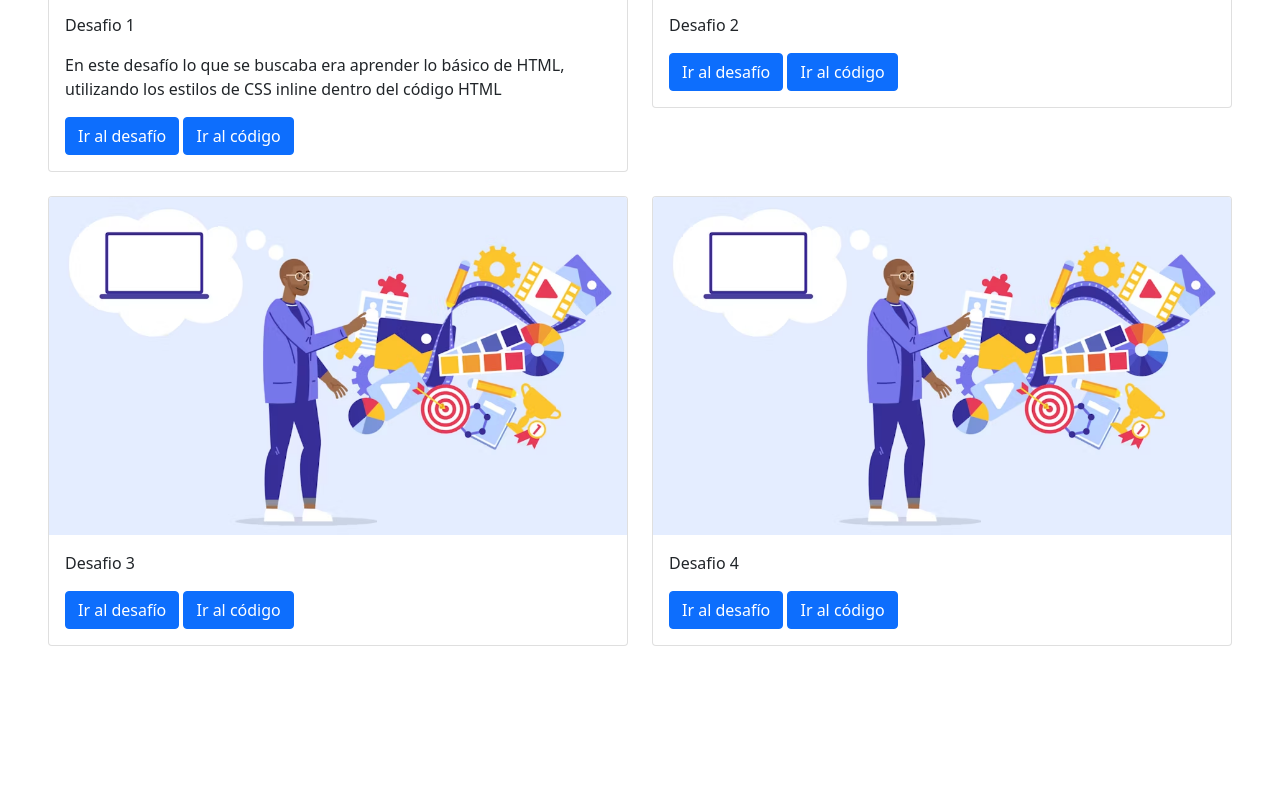
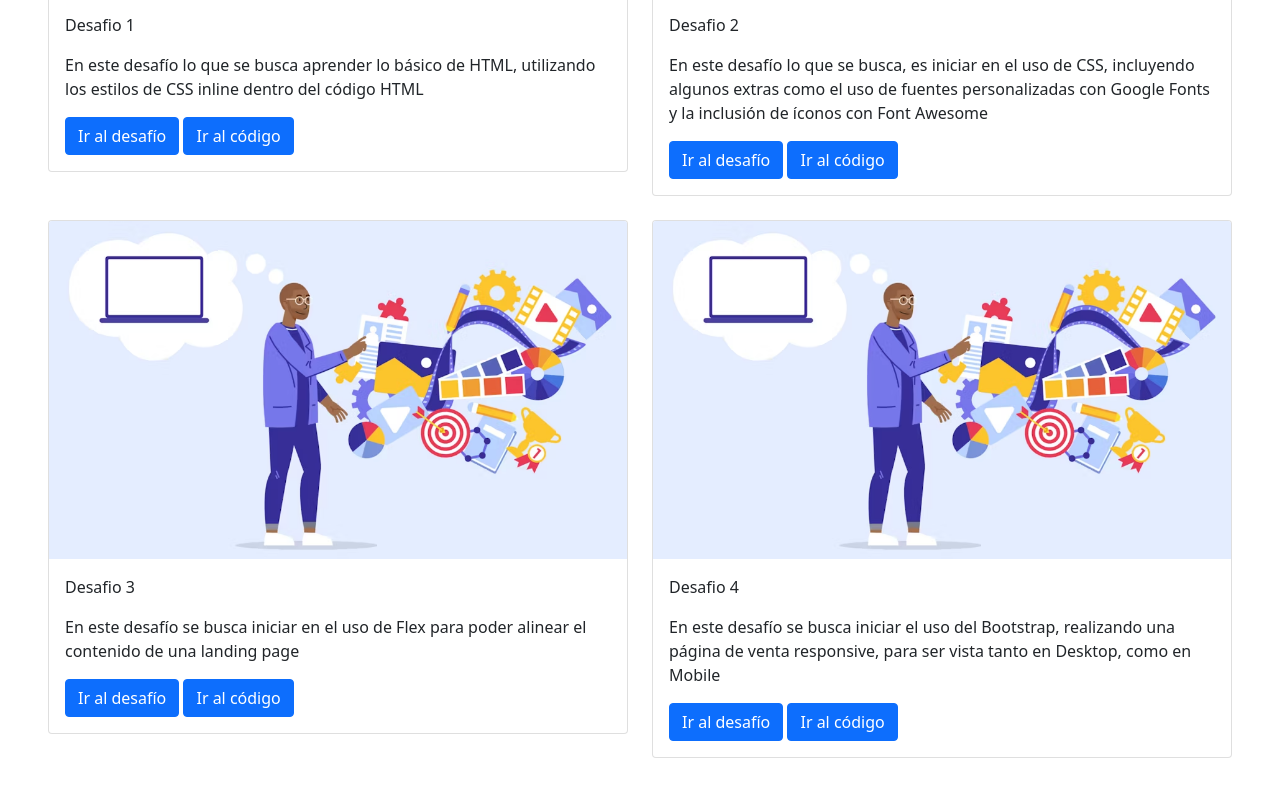
Before and after one commit to Gab0Jorq/gjorquera.github.io, a plain HTML site: page index.html in a window 1280 px wide. Shown: the part 687-1484 px from the top of the page. Before the commit the page ends 1381 px from the top, so only its background shows below. Drawn offline with nearby package versions, Linux system fonts and the light colour scheme.

Commit message:
links actualizados

```diff
--- a/index.html
+++ b/index.html
@@ -57,7 +57,7 @@
                         <img src="assets/img/portfolio.avif" class="card-img-top" alt="foto referencial portafolio">
                         <div class="card-body">
                             <p class="card-text">Desafio 1</p>
-                            <p>En este desafío lo que se buscaba era aprender lo básico de HTML, utilizando los estilos
+                            <p>En este desafío lo que se busca aprender lo básico de HTML, utilizando los estilos
                                 de CSS inline dentro del código HTML</p>
                             <a href="desafio_1/index.html" class="btn btn-primary" target="_blank">Ir al desafío</a>
                             <a href="https://github.com/Gab0Jorq/gjorquera.github.io/tree/main/desafio_1" class="btn btn-primary" target="_blank">Ir al código</a>
@@ -71,8 +71,9 @@
                         <img src="assets/img/portfolio.avif" class="card-img-top" alt="funda surfboard">
                         <div class="card-body">
                             <p class="card-text">Desafio 2</p>
-                            <a href="desafio_1/index.html" class="btn btn-primary" target="_blank">Ir al desafío</a>
-                            <a href="https://github.com/Gab0Jorq/gjorquera.github.io/tree/main/desafio_1" class="btn btn-primary" target="_blank">Ir al código</a>
+                            <p>En este desafío lo que se busca, es iniciar en el uso de CSS, incluyendo algunos extras como el uso de fuentes personalizadas con Google Fonts y la inclusión de íconos con Font Awesome</p>
+                            <a href="desafio_2/index.html" class="btn btn-primary" target="_blank">Ir al desafío</a>
+                            <a href="https://github.com/Gab0Jorq/gjorquera.github.io/tree/main/desafio_2" class="btn btn-primary" target="_blank">Ir al código</a>
                         </div>
                     </div>
                 </div>
@@ -83,8 +84,9 @@
                             <img src="assets/img/portfolio.avif" class="card-img-top" alt="funda surfboard">
                             <div class="card-body">
                                 <p class="card-text">Desafio 3</p>
-                                <a href="desafio_1/index.html" class="btn btn-primary" target="_blank">Ir al desafío</a>
-                            <a href="https://github.com/Gab0Jorq/gjorquera.github.io/tree/main/desafio_1" class="btn btn-primary" target="_blank">Ir al código</a>
+                                <p>En este desafío se busca iniciar en el uso de Flex para poder alinear el contenido de una landing page</p>
+                                <a href="desafio_3/index.html" class="btn btn-primary" target="_blank">Ir al desafío</a>
+                            <a href="https://github.com/Gab0Jorq/gjorquera.github.io/tree/main/desafio_3" class="btn btn-primary" target="_blank">Ir al código</a>
                             </div>
                         </div>
                     </div>
@@ -94,8 +96,9 @@
                             <img src="assets/img/portfolio.avif" class="card-img-top" alt="funda surfboard">
                             <div class="card-body">
                                 <p class="card-text">Desafio 4</p>
-                                <a href="desafio_1/index.html" class="btn btn-primary" target="_blank">Ir al desafío</a>
-                            <a href="https://github.com/Gab0Jorq/gjorquera.github.io/tree/main/desafio_1" class="btn btn-primary" target="_blank">Ir al código</a>
+                                <p>En este desafío se busca iniciar el uso del Bootstrap, realizando una página de venta responsive, para ser vista tanto en Desktop, como en Mobile </p>
+                                <a href="desafio_4/index.html" class="btn btn-primary" target="_blank">Ir al desafío</a>
+                            <a href="https://github.com/Gab0Jorq/gjorquera.github.io/tree/main/desafio_4" class="btn btn-primary" target="_blank">Ir al código</a>
                             </div>
                         </div>
                     </div>
```
